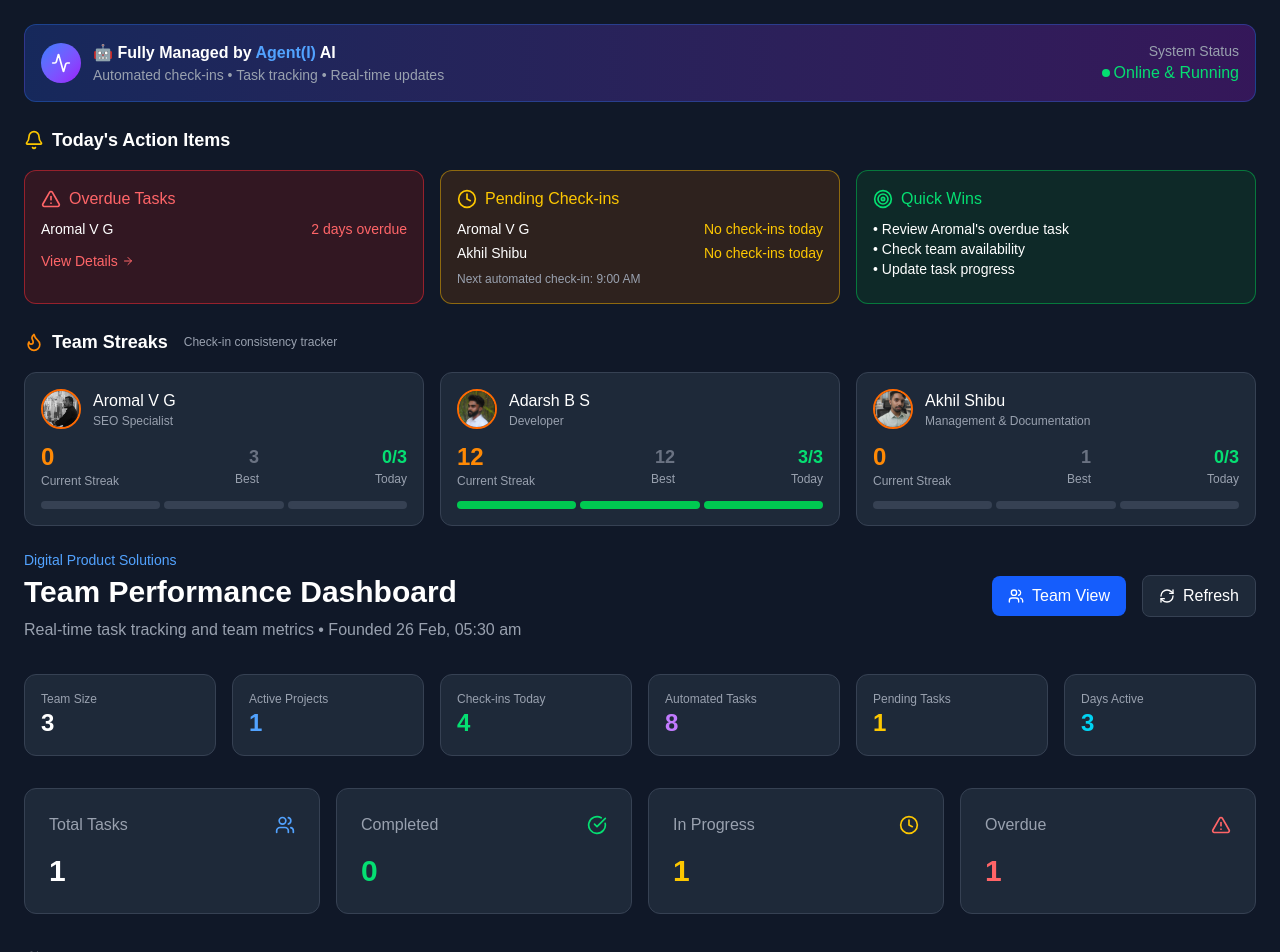
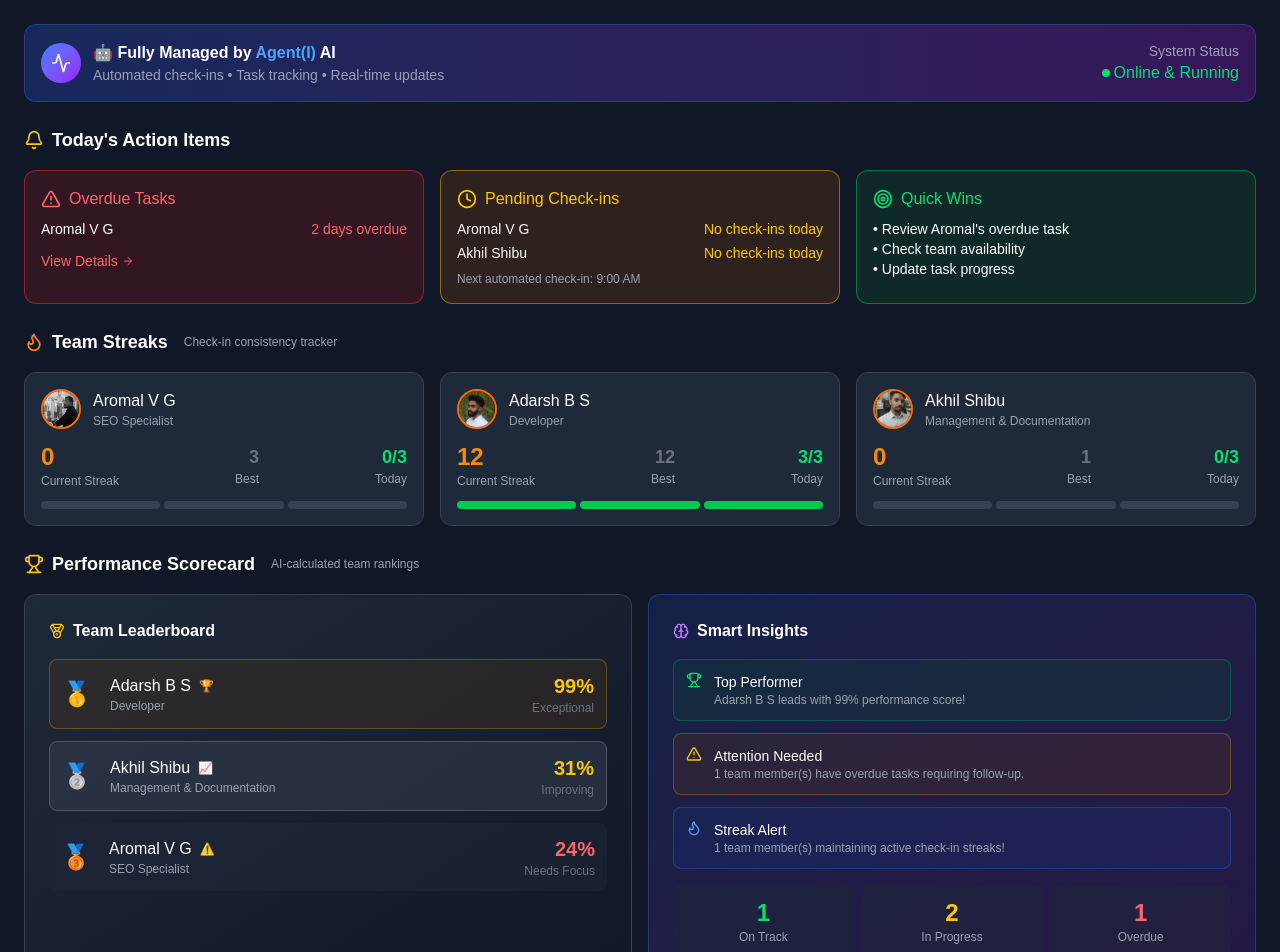
Before and after one commit to thowrzz/team-dashboard, a Next.js app: page /team-dashboard/ in a window 1280 px wide. Shown: the top 952 px of the page. Built offline with nearby package versions, Linux system fonts and the light colour scheme.

Commit message:
chore: daily update - 2026-03-06 12:34 IST

```diff
--- a/app/page.tsx
+++ b/app/page.tsx
@@ -20,6 +20,13 @@ import {
   Bell,
   ArrowRight,
   XCircle,
+  Trophy,
+  Star,
+  Award,
+  Medal,
+  Sparkles,
+  Brain,
+  TrendingDown,
 } from "lucide-react";
 import {
   BarChart,
@@ -34,6 +41,11 @@ import {
   PieChart,
   Pie,
   Cell,
+  RadarChart,
+  PolarGrid,
+  PolarAngleAxis,
+  PolarRadiusAxis,
+  Radar,
 } from "recharts";
 
 // Team members data
@@ -169,6 +181,92 @@ const productivityTrend = [
   { day: "Day 2", productivity: 75 },
   { day: "Day 3", productivity: 85 },
 ];
+
+// 🏆 PERFORMANCE SCORECARD - Calculate performance scores
+const calculatePerformanceScore = (member: typeof teamMembers[0]) => {
+  let score = 0;
+
+  // Check-in score (max 30 points)
+  const checkInScore = Math.min((member.streak?.checkInsToday || 0) * 10, 30);
+  score += checkInScore;
+
+  // Streak bonus (max 20 points)
+  const streakBonus = Math.min((member.streak?.current || 0) * 2, 20);
+  score += streakBonus;
+
+  // Progress score (max 30 points)
+  score += Math.floor((member.progress / 100) * 30);
+
+  // Efficiency bonus (max 20 points)
+  score += Math.floor((member.efficiency / 100) * 20);
+
+  return Math.min(score, 100);
+};
+
+const getPerformanceLevel = (score: number) => {
+  if (score >= 90) return { level: "Exceptional", color: "text-yellow-400", icon: "🏆" };
+  if (score >= 75) return { level: "Excellent", color: "text-green-400", icon: "⭐" };
+  if (score >= 50) return { level: "Good", color: "text-blue-400", icon: "👍" };
+  if (score >= 25) return { level: "Improving", color: "text-yellow-400", icon: "📈" };
+  return { level: "Needs Focus", color: "text-red-400", icon: "⚠️" };
+};
+
+// Get team leaderboard sorted by performance score
+const getLeaderboard = () => {
+  return [...teamMembers]
+    .map(m => ({ ...m, performanceScore: calculatePerformanceScore(m) }))
+    .sort((a, b) => b.performanceScore - a.performanceScore);
+};
+
+// Calculate days since company founded
+const getDaysActive = () => {
+  const founded = new Date("2026-02-26");
+  const today = new Date();
+  const diffTime = Math.abs(today.getTime() - founded.getTime());
+  const diffDays = Math.ceil(diffTime / (1000 * 60 * 60 * 24));
+  return diffDays;
+};
+
+// Smart Insights Generator
+const getSmartInsights = () => {
+  const insights = [];
+  const leaderboard = getLeaderboard();
+
+  // Top performer insight
+  const topPerformer = leaderboard[0];
+  if (topPerformer.performanceScore > 0) {
+    insights.push({
+      type: "success",
+      icon: <Trophy className="w-4 h-4" />,
+      title: "Top Performer",
+      message: `${topPerformer.name} leads with ${topPerformer.performanceScore}% performance score!`,
+    });
+  }
+
+  // Check overdue tasks
+  const overdueCount = teamMembers.filter(m => m.daysRemaining < 0).length;
+  if (overdueCount > 0) {
+    insights.push({
+      type: "warning",
+      icon: <AlertTriangle className="w-4 h-4" />,
+      title: "Attention Needed",
+      message: `${overdueCount} team member(s) have overdue tasks requiring follow-up.`,
+    });
+  }
+
+  // Streak analysis
+  const activeStreaks = teamMembers.filter(m => (m.streak?.current || 0) > 0).length;
+  if (activeStreaks > 0) {
+    insights.push({
+      type: "info",
+      icon: <Flame className="w-4 h-4" />,
+      title: "Streak Alert",
+      message: `${activeStreaks} team member(s) maintaining active check-in streaks!`,
+    });
+  }
+
+  return insights;
+};
 
 // Format time in IST
 const formatTimeIST = (dateStr: string) => {
@@ -346,6 +444,100 @@ export default function Dashboard() {
         </div>
       </section>
 
+      {/* 🏆 PERFORMANCE SCORECARD - NEW FEATURE! */}
+      <section className="mb-6">
+        <div className="flex items-center gap-2 mb-4">
+          <Trophy className="w-5 h-5 text-yellow-400" />
+          <h2 className="text-lg font-semibold">Performance Scorecard</h2>
+          <span className="text-xs text-gray-400 ml-2">AI-calculated team rankings</span>
+        </div>
+        <div className="grid grid-cols-1 lg:grid-cols-2 gap-4">
+          {/* Leaderboard */}
+          <div className="bg-gradient-to-br from-gray-800 to-gray-900 rounded-xl p-6 border border-gray-700">
+            <h3 className="text-md font-semibold mb-4 flex items-center gap-2">
+              <Medal className="w-4 h-4 text-yellow-400" />
+              Team Leaderboard
+            </h3>
+            <div className="space-y-3">
+              {getLeaderboard().map((member, index) => {
+                const performance = getPerformanceLevel(member.performanceScore);
+                return (
+                  <div key={member.id} className={`flex items-center gap-4 p-3 rounded-lg ${
+                    index === 0 ? 'bg-yellow-900/20 border border-yellow-500/30' :
+                    index === 1 ? 'bg-gray-700/50 border border-gray-600' :
+                    'bg-gray-800/50'
+                  }`}>
+                    <div className={`text-2xl font-bold w-8 ${
+                      index === 0 ? 'text-yellow-400' :
+                      index === 1 ? 'text-gray-400' :
+                      'text-amber-600'
+                    }`}>
+                      {index === 0 ? '🥇' : index === 1 ? '🥈' : index === 2 ? '🥉' : `#${index + 1}`}
+                    </div>
+                    <div className="flex-1">
+                      <div className="flex items-center gap-2">
+                        <p className="font-medium">{member.name}</p>
+                        <span className="text-xs">{performance.icon}</span>
+                      </div>
+                      <p className="text-gray-400 text-xs">{member.role}</p>
+                    </div>
+                    <div className="text-right">
+                      <p className={`text-xl font-bold ${performance.color}`}>{member.performanceScore}%</p>
+                      <p className="text-xs text-gray-500">{performance.level}</p>
+                    </div>
+                  </div>
+                );
+              })}
+            </div>
+          </div>
+
+          {/* Smart Insights */}
+          <div className="bg-gradient-to-br from-blue-900/30 to-purple-900/30 rounded-xl p-6 border border-blue-500/30">
+            <h3 className="text-md font-semibold mb-4 flex items-center gap-2">
+              <Brain className="w-4 h-4 text-purple-400" />
+              Smart Insights
+            </h3>
+            <div className="space-y-3">
+              {getSmartInsights().map((insight, index) => (
+                <div key={index} className={`flex items-start gap-3 p-3 rounded-lg ${
+                  insight.type === 'success' ? 'bg-green-900/20 border border-green-500/30' :
+                  insight.type === 'warning' ? 'bg-yellow-900/20 border border-yellow-500/30' :
+                  'bg-blue-900/20 border border-blue-500/30'
+                }`}>
+                  <div className={`${
+                    insight.type === 'success' ? 'text-green-400' :
+                    insight.type === 'warning' ? 'text-yellow-400' :
+                    'text-blue-400'
+                  }`}>
+                    {insight.icon}
+                  </div>
+                  <div>
+                    <p className="font-medium text-white text-sm">{insight.title}</p>
+                    <p className="text-gray-400 text-xs">{insight.message}</p>
+                  </div>
+                </div>
+              ))}
+            </div>
+
+            {/* Quick Stats */}
+            <div className="mt-4 grid grid-cols-3 gap-2">
+              <div className="bg-gray-800/50 rounded-lg p-3 text-center">
+                <p className="text-2xl font-bold text-green-400">{teamMembers.filter(m => m.progress > 50).length}</p>
+                <p className="text-xs text-gray-400">On Track</p>
+              </div>
+              <div className="bg-gray-800/50 rounded-lg p-3 text-center">
+                <p className="text-2xl font-bold text-yellow-400">{teamMembers.filter(m => m.progress > 0 && m.progress <= 50).length}</p>
+                <p className="text-xs text-gray-400">In Progress</p>
+              </div>
+              <div className="bg-gray-800/50 rounded-lg p-3 text-center">
+                <p className="text-2xl font-bold text-red-400">{teamMembers.filter(m => m.daysRemaining < 0).length}</p>
+                <p className="text-xs text-gray-400">Overdue</p>
+              </div>
+            </div>
+          </div>
+        </div>
+      </section>
+
       {/* Header */}
       <header className="mb-8">
         <div className="flex items-center justify-between flex-wrap gap-4">
@@ -394,7 +586,7 @@ export default function Dashboard() {
         </div>
         <div className="bg-gray-800 rounded-xl p-4 border border-gray-700">
           <p className="text-gray-400 text-xs">Days Active</p>
-          <p className="text-2xl font-bold text-cyan-400">3</p>
+          <p className="text-2xl font-bold text-cyan-400">{getDaysActive()}</p>
         </div>
       </section>
 
--- a/data/team-data.json
+++ b/data/team-data.json
@@ -1,5 +1,5 @@
 {
-  "lastUpdated": "2026-03-05T12:32:00+05:30",
+  "lastUpdated": "2026-03-06T12:30:00+05:30",
   "team": [
     {
       "id": 1,
```
